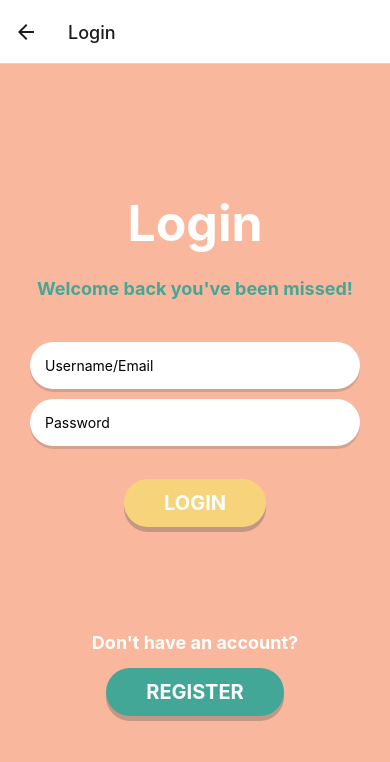
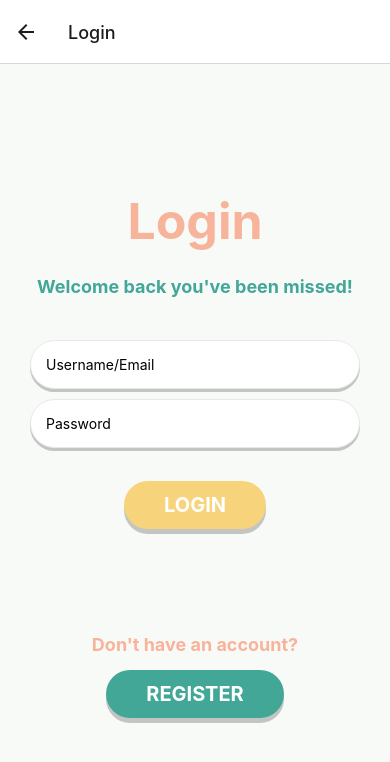
Before and after one commit to chefit-ucf/Chef_It, a React Native app in the folder chefit_frontend/: screen /Login in a window 390 px wide. Shown: the top 762 px of the page. Built offline with nearby package versions, Linux system fonts and the light colour scheme.

Commit message:
Login & SignUp screens finished

```diff
--- a/chefit_frontend/components/login.js
+++ b/chefit_frontend/components/login.js
@@ -55,13 +55,13 @@ export default function LoginScreen({navigation}) {
 const styles = StyleSheet.create({
   container: {
     flex: 1,
-    backgroundColor: '#F9B89D',
+    backgroundColor: '#F8FAF8',
     alignItems: 'center',
     justifyContent: 'center',
   },
   titleText: {
     fontSize: 50,
-    color: "white",
+    color: "#F7B49B",
     fontWeight: 'bold',
     padding: 15
   },
@@ -98,6 +98,8 @@ const styles = StyleSheet.create({
   },
   input: {
     backgroundColor: 'white',
+    borderWidth: 1,
+    borderColor: "#E8E8E8",
     paddingHorizontal: 15,
     paddingVertical: 15,
     borderRadius: 30,
@@ -107,7 +109,7 @@ const styles = StyleSheet.create({
             width: 0,
             height: 3,
         },
-    shadowOpacity: 0.2
+    shadowOpacity: 0.3
   },
   buttonContainer: {
     marginTop: 20,
@@ -121,7 +123,7 @@ const styles = StyleSheet.create({
     fontSize: 18,
     fontWeight: "bold",
     paddingTop: 10,
-    color: "white",
+    color: "#F7B49B",
     marginTop: 20
   },
   button2: {
--- a/chefit_frontend/components/signUp.js
+++ b/chefit_frontend/components/signUp.js
@@ -172,13 +172,13 @@ export default function SignUpScreen({navigation}) {
 const styles = StyleSheet.create({
     container: {
       flex: 1,
-      backgroundColor: '#F9B89D',
+      backgroundColor: '#F8FAF8',
       alignItems: 'center',
       justifyContent: 'center',
     },
     titleText: {
       fontSize: 50,
-      color: "white",
+      color: "#F7B49B",
       fontWeight: 'bold',
       padding: 15
     },
@@ -213,16 +213,18 @@ const styles = StyleSheet.create({
     },
     input: {
         backgroundColor: 'white',
+        borderWidth: 1,
+        borderColor: "#E8E8E8",
         paddingHorizontal: 15,
         paddingVertical: 15,
         borderRadius: 30,
-      marginTop: 10,
+        marginVertical: 7,
         shadowColor: "#494949",
             shadowOffset: {
                 width: 0,
                 height: 3,
             },
-      shadowOpacity: 0.2
+        shadowOpacity: 0.3
     },
     buttonContainer: {
       marginTop: 20,
--- a/chefit_frontend/components/welcome.js
+++ b/chefit_frontend/components/welcome.js
@@ -47,7 +47,7 @@ const styles = StyleSheet.create({
         marginBottom: 30
     },
     button: {
-        backgroundColor: '#F7D47C',
+        backgroundColor: '#42A797',
         padding: 12,
         paddingHorizontal: 50,
         borderRadius: 50,
```
Lines whose indentation alone changed are shown as unchanged.
